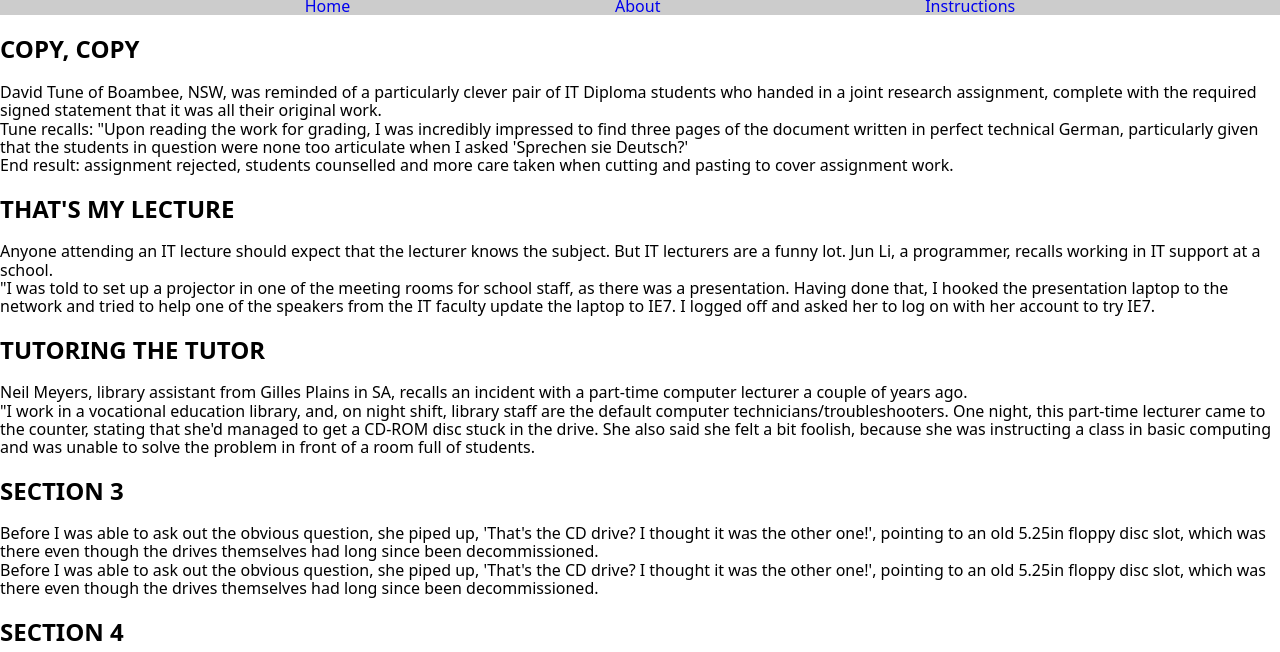
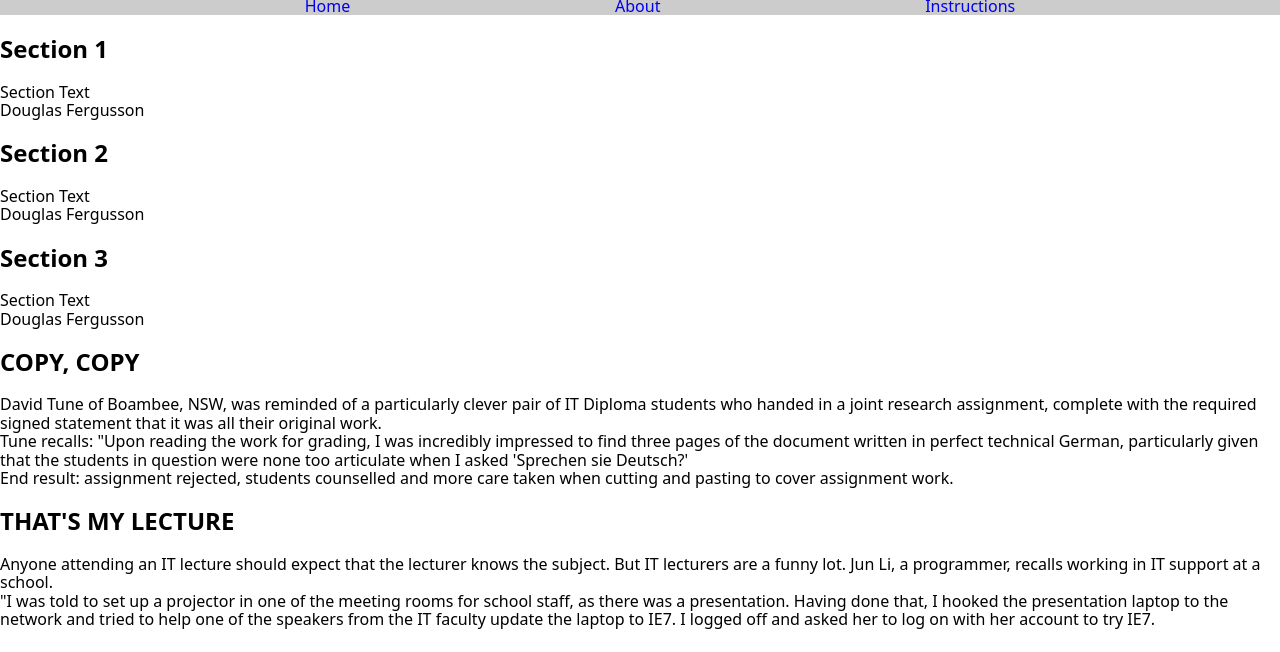
Before and after one commit to djferg/C4Prog-WT-Port, a plain HTML site: page phase-2/index.html in a window 1280 px wide. Shown: the part 83-735 px from the top of the page. Drawn offline with Linux system fonts and the light colour scheme.

Commit message:
fix: site desktop main - display asides again

```diff
--- a/phase-2/assets/css/style.css
+++ b/phase-2/assets/css/style.css
@@ -29,4 +29,8 @@ main aside {
     header nav ul a {
         text-decoration: none;
     }
+    main aside {
+        display: flex;
+        flex-direction: column;
+    }
 }
```
